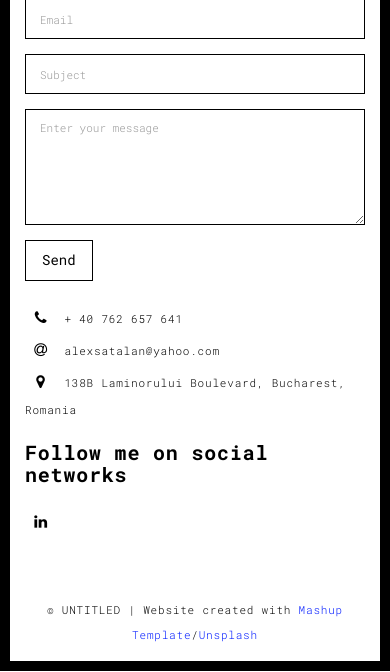
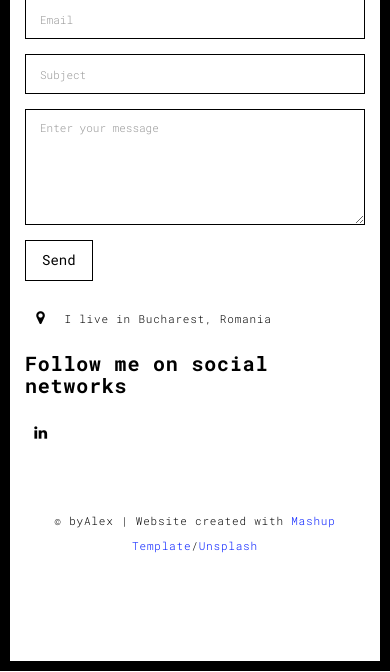
Before and after one commit to alexsatalan/portfo, a Flask app: page /contact.html in a window 390 px wide. Shown: the part 173-845 px from the top of the page. Run offline with Flask 3, Linux system fonts and the light colour scheme; some libraries are stand-ins or nearby versions.

Commit message:
removing email and phone number from the website

```diff
--- a/templates/contact.html
+++ b/templates/contact.html
@@ -80,21 +80,9 @@
                     <ul class="list-unstyled">
                       <li>
                         <span class="fa-icon">
-                          <i class="fa fa-phone" aria-hidden="true"></i>
-                        </span>
-                        + 40 762 657 641
-                      </li>
-                      <li>
-                        <span class="fa-icon">
-                          <i class="fa fa-at" aria-hidden="true"></i>
-                        </span>
-                        alexsatalan@yahoo.com
-                      </li>
-                      <li>
-                        <span class="fa-icon">
                           <i class="fa fa fa-map-marker" aria-hidden="true"></i>
                         </span>
-                        138B Laminorului Boulevard, Bucharest, Romania
+                        I live in Bucharest, Romania
                       </li>
                     </ul>
                     <h3>Follow me on social networks</h3>
@@ -119,7 +107,7 @@
     <div class="container">
       <div class="row">
         <div class="col-xs-12">
-          <p>© UNTITLED | Website created with <a href="http://www.mashup-template.com/"
+          <p>© byAlex | Website created with <a href="http://www.mashup-template.com/"
               title="Create website with free html template">Mashup Template</a>/<a href="https://www.unsplash.com/"
               title="Beautiful Free Images">Unsplash</a></p>
         </div>
--- a/templates/index.html
+++ b/templates/index.html
@@ -62,7 +62,7 @@
                 <span id="typed-strings">
                   <span>I'm Alex Satalan</span>
                   <span>Python Novice</span>
-                  <span>Working as an Technical Product Owner</span>
+                  <span>Working as a Technical Product Owner</span>
                 </span>
                 <span id="typed"></span>
               </h1>
```
